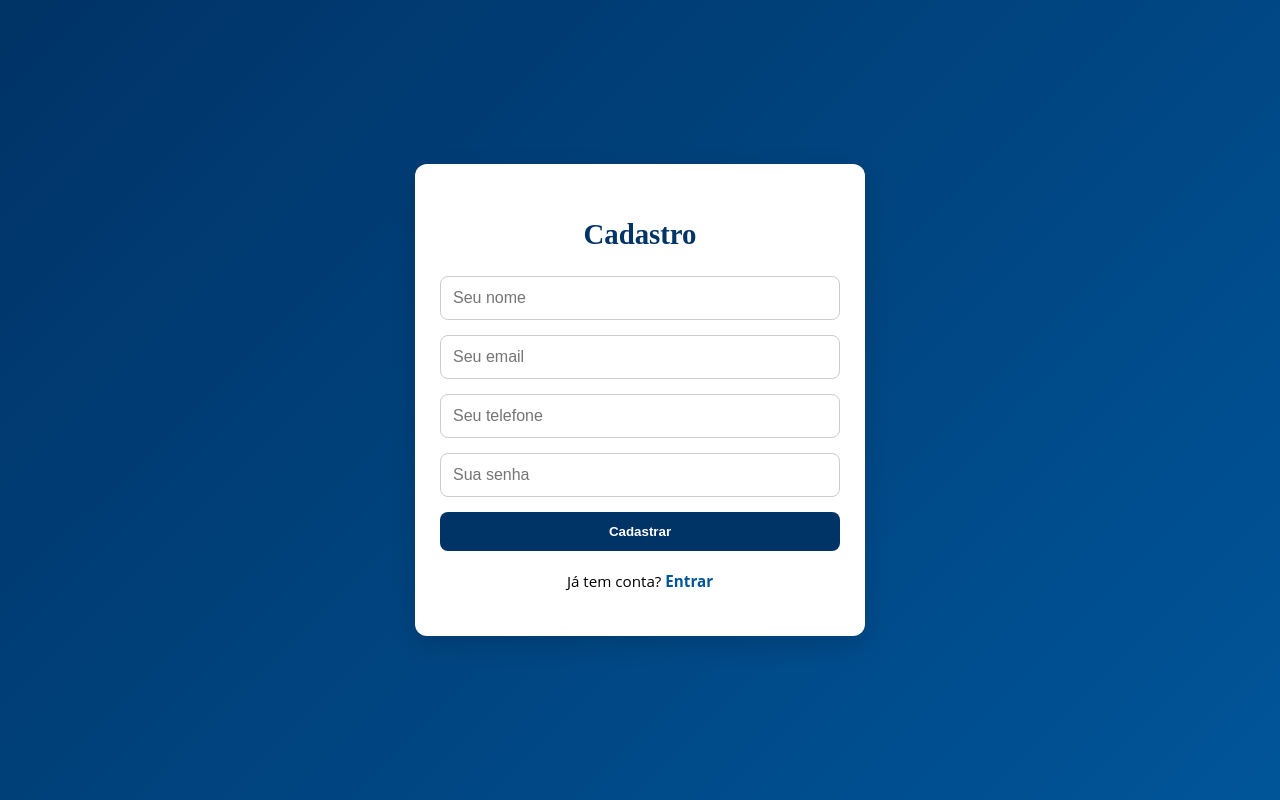
After one commit to Mateus-Filassi/advocacia, a PHP site: page /cadastro.php in a window 1280 px wide. The commit adds this page. Run offline with PHP 8.4, Linux system fonts and the light colour scheme.

Commit message:
alterções

```diff
--- /dev/null
+++ b/auth.css
@@ -0,0 +1,88 @@
+/* ===== Login e Cadastro ===== */
+body {
+    font-family: 'Open Sans', sans-serif;
+    background: linear-gradient(135deg, #003366, #005599);
+    margin: 0;
+    padding: 0;
+    display: flex;
+    justify-content: center;
+    align-items: center;
+    min-height: 100vh;
+  }
+
+  .auth-container {
+    max-width: 400px;
+    width: 90%;
+    background: #ffffff;
+    padding: 30px 25px;
+    border-radius: 12px;
+    box-shadow: 0 8px 25px rgba(0,0,0,0.15);
+    text-align: center;
+    animation: fadeIn 0.6s ease-in-out;
+  }
+
+  .auth-container h2 {
+    color: #003366;
+    font-family: 'Merriweather', serif;
+    margin-bottom: 25px;
+    font-size: 1.8em;
+  }
+
+  .auth-container form {
+    display: flex;
+    flex-direction: column;
+    gap: 15px;
+  }
+
+  .auth-container input {
+    padding: 12px;
+    font-size: 1em;
+    border-radius: 8px;
+    border: 1px solid #ccc;
+    outline: none;
+    transition: border 0.3s, box-shadow 0.3s;
+  }
+
+  .auth-container input:focus {
+    border-color: #005599;
+    box-shadow: 0 0 6px rgba(0,85,153,0.3);
+  }
+
+  .auth-container button {
+    background: #003366;
+    color: #fff;
+    font-weight: 600;
+    padding: 12px;
+    border: none;
+    border-radius: 8px;
+    cursor: pointer;
+    transition: background 0.3s, transform 0.2s;
+  }
+
+  .auth-container button:hover {
+    background: #005599;
+    transform: scale(1.05);
+  }
+
+  .switch-link {
+    margin-top: 20px;
+    font-size: 0.95em;
+  }
+
+  .switch-link a {
+    color: #005599;
+    font-weight: bold;
+    text-decoration: none;
+    transition: color 0.3s;
+  }
+
+  .switch-link a:hover {
+    text-decoration: underline;
+    color: #003366;
+  }
+
+  /* Animação suave de entrada */
+  @keyframes fadeIn {
+    from { opacity: 0; transform: translateY(-15px); }
+    to { opacity: 1; transform: translateY(0); }
+  }
--- /dev/null
+++ b/cadastro.php
@@ -0,0 +1,34 @@
+<?php
+include 'conexao.php';
+?>
+
+<!DOCTYPE html>
+<html lang="pt-BR">
+<head>
+    <meta charset="UTF-8">
+    <title>Cadastro - Advocacia Silva</title>
+    <link rel="stylesheet" href="auth.css">
+</head>
+<body>
+
+<?php
+// Mostra mensagem de cadastro realizado
+if (isset($_GET['sucesso']) && $_GET['sucesso'] == 1) {
+    echo "<script>alert('Cadastro realizado com sucesso! Agora faça login.');</script>";
+}
+?>
+
+<div class="auth-container">
+    <h2>Cadastro</h2>
+    <form action="cadastro.php" method="post">
+        <input type="text" name="nome" placeholder="Seu nome" required>
+        <input type="email" name="email" placeholder="Seu email" required>
+        <input type="tel" name="telefone" placeholder="Seu telefone">
+        <input type="password" name="senha" placeholder="Sua senha" required>
+        <button type="submit">Cadastrar</button>
+    </form>
+    <p class="switch-link">Já tem conta? <a href="login.php">Entrar</a></p>
+</div>
+
+</body>
+</html>
--- a/index.php
+++ b/index.php
@@ -121,7 +121,7 @@
                     <h2>Agende sua consulta</h2>
                     <p>É simples e rápido!</p>
                 </div>
-                <a href="contato.php" class="btn-agendar">Agendar</a>
+                <a href="login.php" class="btn-agendar">Agendar</a>
             </div>
         </section>
 
```
Also changed, not shown: auth.js (added, +9 -0 lines), contato.css (added, +104 -0 lines), contato.js (added, +31 -0 lines), contato.php (+37 -18 lines), login.php (added, +59 -0 lines).
